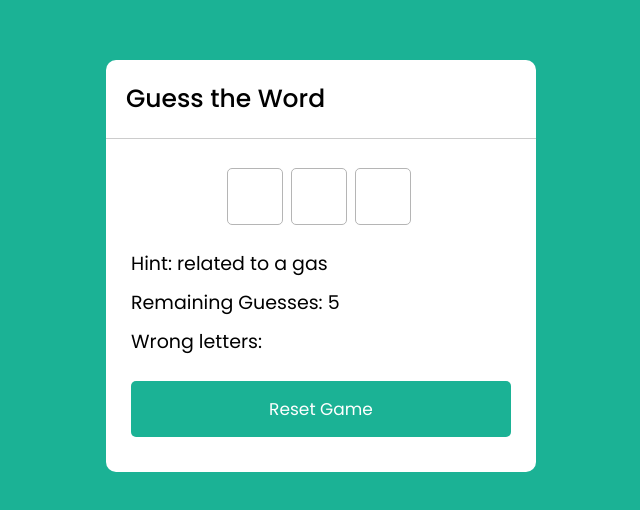
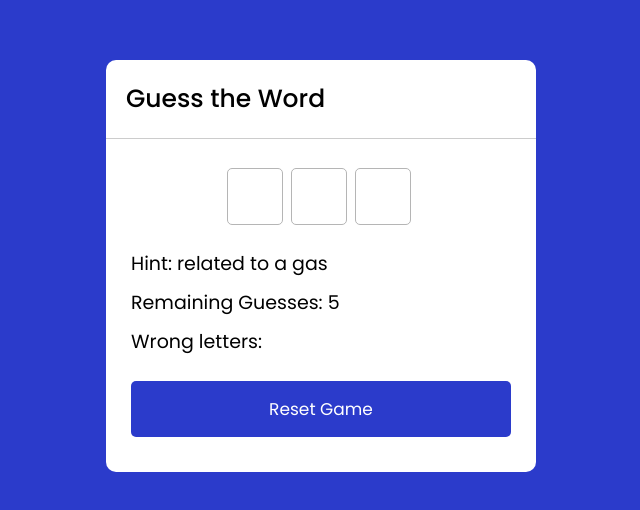
Before and after one commit to seojoonrp/Javascript-Study-03-WordGuessingGame, a plain HTML site: page index.html in a window 1280 px wide. Shown: the part 134-644 px from the top of the page, without its empty margins (319-959 px from the left). Drawn offline with Linux system fonts and the light colour scheme.

Commit message:
changed color

```diff
--- a/style.css
+++ b/style.css
@@ -10,7 +10,7 @@ body{
   align-items: center;
   justify-content: center;
   min-height: 100vh;
-  background: #1bb295;
+  background: #2b3bcb;
 }
 .wrapper{
   width: 430px;
@@ -40,7 +40,7 @@ body{
   height: 57px;
   width: 56px;
   margin: 4px;
-  color: #1bb295;
+  color: #2b3bcb;
   font-size: 24px;
   font-weight: 500;
   text-align: center;
@@ -67,6 +67,6 @@ body{
   color: #fff;
   font-size: 17px;
   padding: 15px 0;
-  background: #1bb295;
+  background: #2b3bcb;
   border-radius: 5px;
 }
```
